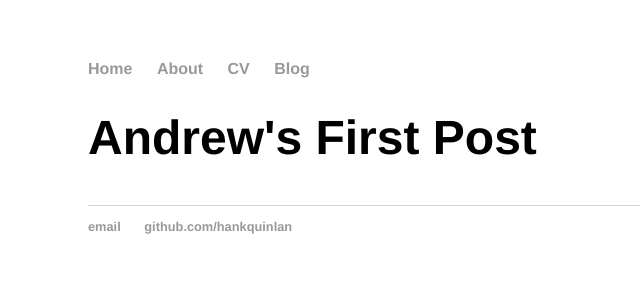
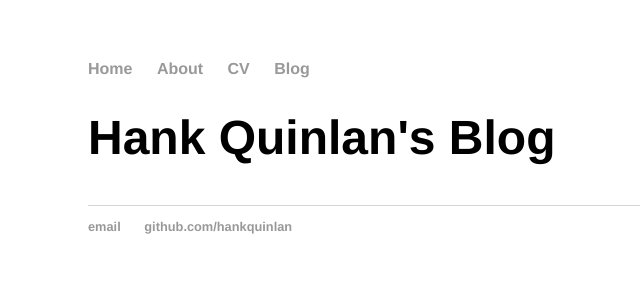
Before and after one commit to tzuyuanw/tzuyuanw.github.io, a Jekyll site: the page built from blog/index.html, in a window 1280 px wide. Shown: the top 300 px of the page, without its empty margins (104-744 px from the left). Built offline with Jekyll 4.4.1, drawn with Linux system fonts in a browser that asks for light colours.

Commit message:
Update index.html

```diff
--- a/blog/index.html
+++ b/blog/index.html
@@ -1,6 +1,6 @@
 ---
 layout: default
-title: Andrew's First Post
+title: Hank Quinlan's Blog
 ---
 	<h1>{{ page.title }}</h1>
 	<ul class="posts">
```
